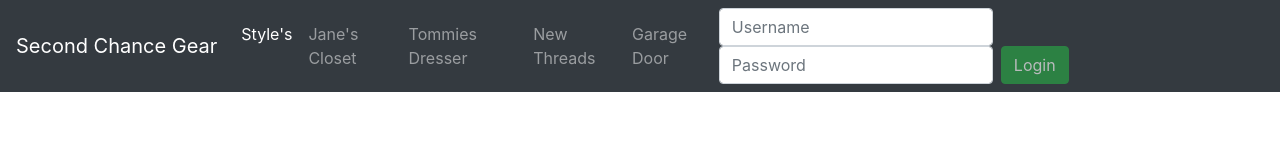
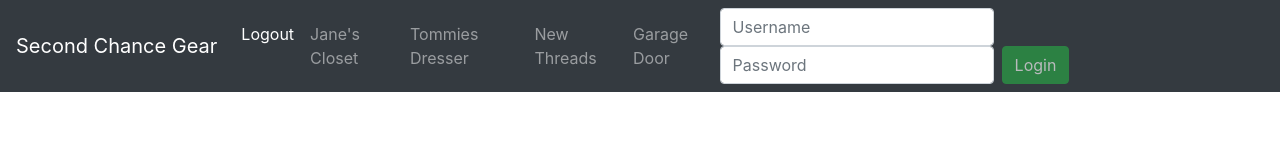
Before and after one commit to pfittante1001/SGearsAPP, an Angular app: page / in a window 1280 px wide. Shown: the top 160 px of the page. Built offline with nearby package versions, Linux system fonts and the light colour scheme; no server answers.

Commit message:
Connected login and logoff  to token

```diff
--- a/src/app/Nav/Nav.component.html
+++ b/src/app/Nav/Nav.component.html
@@ -2,7 +2,7 @@
     <a class="navbar-brand" href="#">Second Chance Gear</a>
       <ul class="navbar-nav mr-auto">
         <li class="nav-item active">
-          <a class="nav-link" href="#">Style's</a>
+          <a class="nav-link" (click)="loggedOut()">Logout</a>
         </li>
         <li class="nav-item">
           <a class="nav-link" href="#">Jane's Closet</a>
@@ -17,7 +17,19 @@
             <a class="nav-link" href="#">Garage Door</a>
           </li>
       </ul>
-      <form #loginForm="ngForm" class="form-inline my-2 my-lg-0" (ngSubmit)="login()">
+      <div *ngIf="loggedIn()" class="dropdown">
+        <a class="dropdown-toggle text-light">
+          Welcome User
+        </a>
+        <div class="dropdown-menu">
+          <a class="dropdown-item" href="#"><i class="fa fa-user"></i>Edit Profile</a>
+          <div class="dropdown-divider"></div>
+          <a class="dropdown-item" href="#">Account Information</a>
+          <div class="dropdown-divider"></div>
+          <a class="dropdown-item" href="#"><i class="fa fa-sign-out"></i>Logout</a>
+        </div>
+      </div>
+      <form *ngIf="!loggedIn()" #loginForm="ngForm" class="form-inline my-2 my-lg-0" (ngSubmit)="login()">
         <input class="form-control mr-sm-2" type="text" required name="username" placeholder="Username"
         [(ngModel)]="model.username">
         <input class="form-control mr-sm-2" type="password" required name="password" placeholder="Password"
--- a/src/app/Nav/Nav.component.ts
+++ b/src/app/Nav/Nav.component.ts
@@ -22,4 +22,14 @@
       console.log('Failed to login');
     });
   }
+
+  loggedIn() {
+    const token = localStorage.getItem('token');
+    return !!token;
+  }
+
+  loggedOut() {
+    localStorage.removeItem('token');
+    console.log('Logged Out');
+  }
 }
```
